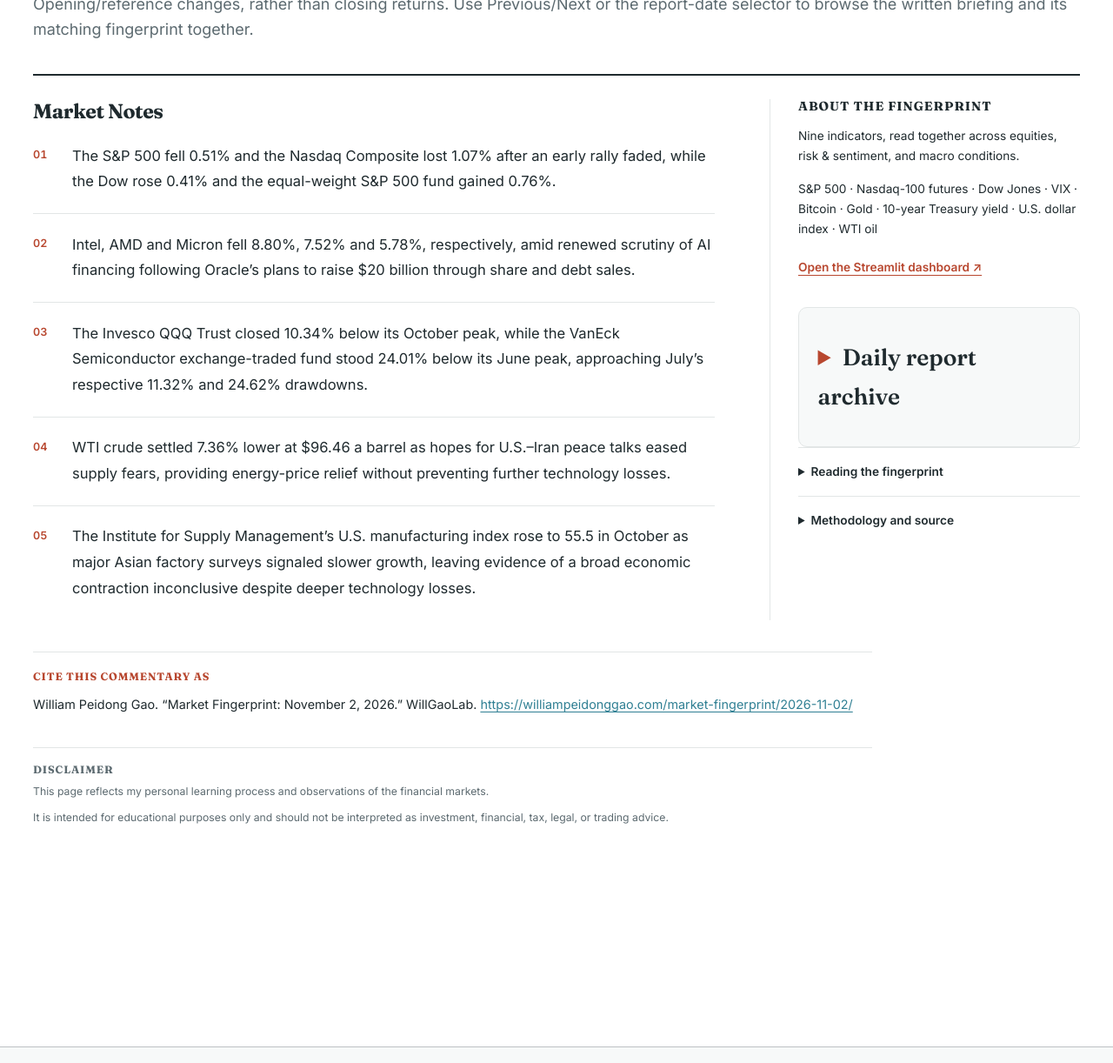
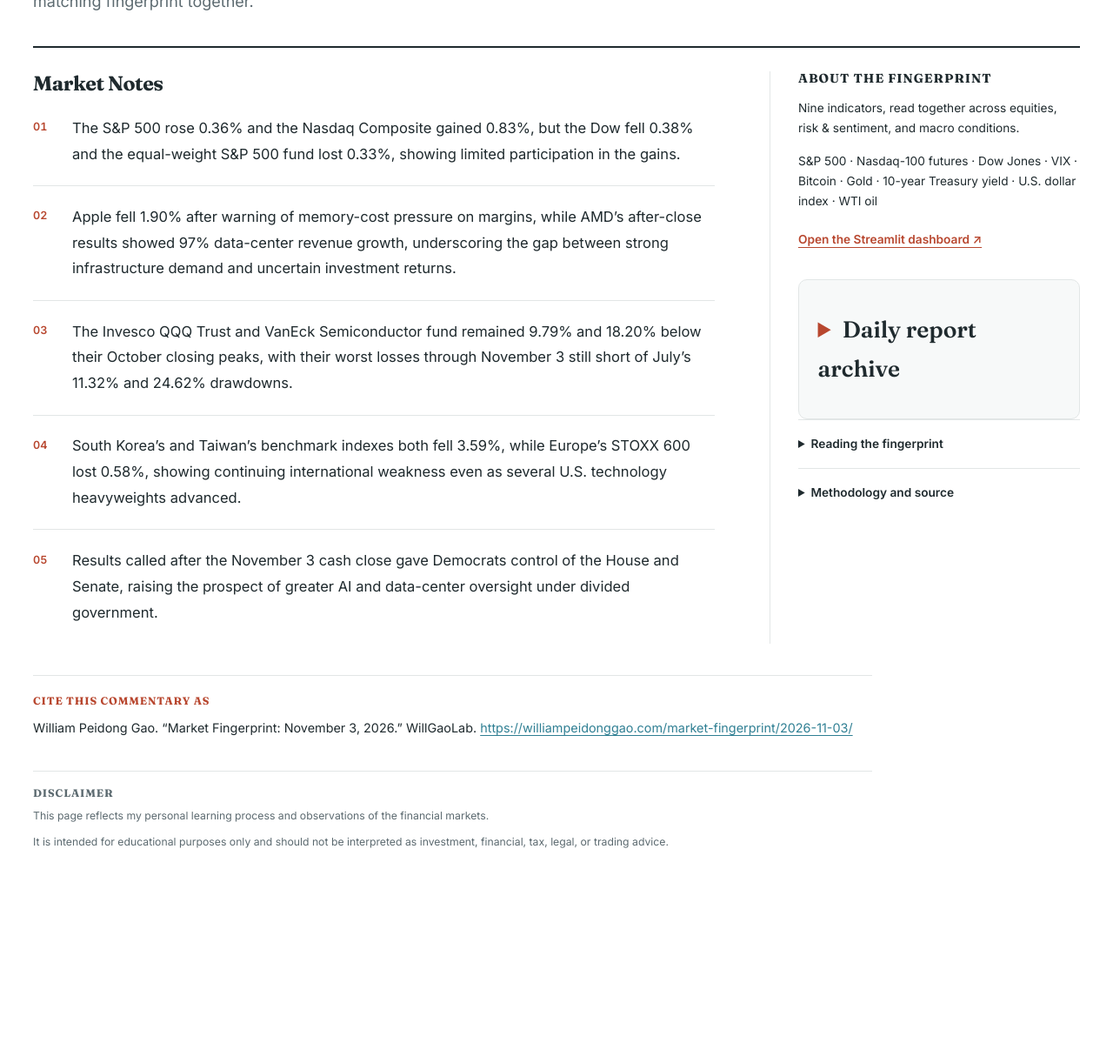
Before and after one commit to PeidongGao/WilliamGaoWeb, a Jekyll site: the page built from _pages/market-fingerprint.md, in a window 1280 px wide and 1400 px high, scrolled down 1742 px, cut to the strip 123-1345 px from the top of the window. Shown: the whole strip at 87% size. Built offline with Jekyll 4.4.1, drawn with Linux system fonts in a browser that asks for light colours; some of the changed text lies outside the part shown.

Commit message:
Publish Daily Market Fingerprint for 2026-11-03

```diff
--- a/_data/market_commentary.yml
+++ b/_data/market_commentary.yml
@@ -1,3 +1,13 @@
+- date: "2026-11-03"
+  summary: "At their recorded openings, the S&P 500 rose 0.15%, Nasdaq-100 futures gained 0.26%, and the Dow fell 0.10%. The Cboe Volatility Index (VIX) increased 2.41%, Bitcoin fell 0.88% from its UTC reference at collection, and gold futures declined 0.23%. The 10-year Treasury yield rose 0.76% in relative terms, the U.S. dollar index slipped 0.02%, and West Texas Intermediate (WTI) crude fell 0.17%."
+  key_observation: "The ongoing artificial intelligence (AI) selloff, weak market breadth and the midterm shift in congressional control kept investment and regulatory risks in focus, while evidence of a broad recession remained inconclusive."
+  market_notes:
+    - "The S&P 500 rose 0.36% and the Nasdaq Composite gained 0.83%, but the Dow fell 0.38% and the equal-weight S&P 500 fund lost 0.33%, showing limited participation in the gains."
+    - "Apple fell 1.90% after warning of memory-cost pressure on margins, while AMD’s after-close results showed 97% data-center revenue growth, underscoring the gap between strong infrastructure demand and uncertain investment returns."
+    - "The Invesco QQQ Trust and VanEck Semiconductor fund remained 9.79% and 18.20% below their October closing peaks, with their worst losses through November 3 still short of July’s 11.32% and 24.62% drawdowns."
+    - "South Korea’s and Taiwan’s benchmark indexes both fell 3.59%, while Europe’s STOXX 600 lost 0.58%, showing continuing international weakness even as several U.S. technology heavyweights advanced."
+    - "Results called after the November 3 cash close gave Democrats control of the House and Senate, raising the prospect of greater AI and data-center oversight under divided government."
+
 - date: "2026-11-02"
   summary: "At their recorded openings, the S&P 500 rose 0.41%, Nasdaq-100 futures gained 0.19%, and the Dow advanced 0.46%. The Cboe Volatility Index (VIX) fell 1.91%, Bitcoin gained 0.05% from its UTC reference at collection, and gold futures declined 0.23%. The 10-year Treasury yield decreased 0.51% in relative terms, the U.S. dollar index rose 0.09%, and West Texas Intermediate (WTI) crude fell 1.66%."
   key_observation: "Deepening losses across artificial intelligence (AI) and semiconductor stocks brought major technology funds close to July’s drawdown extremes, intensifying concerns about economic spillovers despite resilient U.S. manufacturing and uneven market breadth."
```
